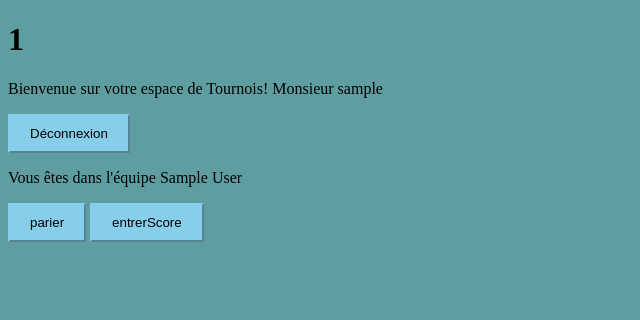
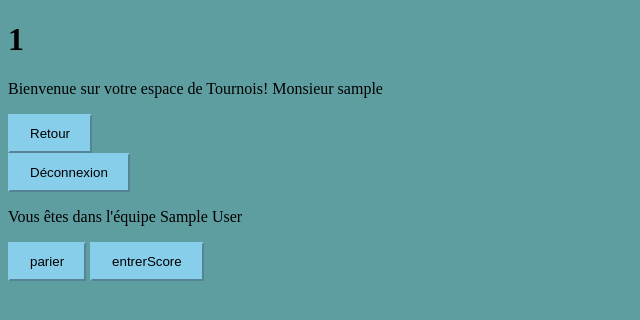
Before and after one commit to Softy7/SAE3.01, a PHP site: page /View/HomeTournaments/HomeTournaments.php in a window 1280 px wide. Shown: the top 320 px of the page, without its empty margins (0-640 px from the left). Run offline with PHP 8.4, Linux system fonts and the light colour scheme; the visitor is signed in with stand-in values (Sample User, id 1).

Commit message:
j'ai modif sa

```diff
--- a/View/HomeTournaments/HomeTournaments.php
+++ b/View/HomeTournaments/HomeTournaments.php
@@ -13,6 +13,7 @@ if ($_SESSION['connected']) {
     <body>
     <h1><?php echo $_SESSION['view'] ?></h1>
     <p>Bienvenue sur votre espace de Tournois! Monsieur <?php echo $_SESSION['username']?></p>
+    <button onclick="window.location.href='../../Controller/Connect/CheckConnect.php'" id="retour">Retour</button>
     <form action="../../Controller/Connect/Deconnect.php" method="post">
         <input type="submit" value="Déconnexion" id="deconnexion"/>
     </form>
```
